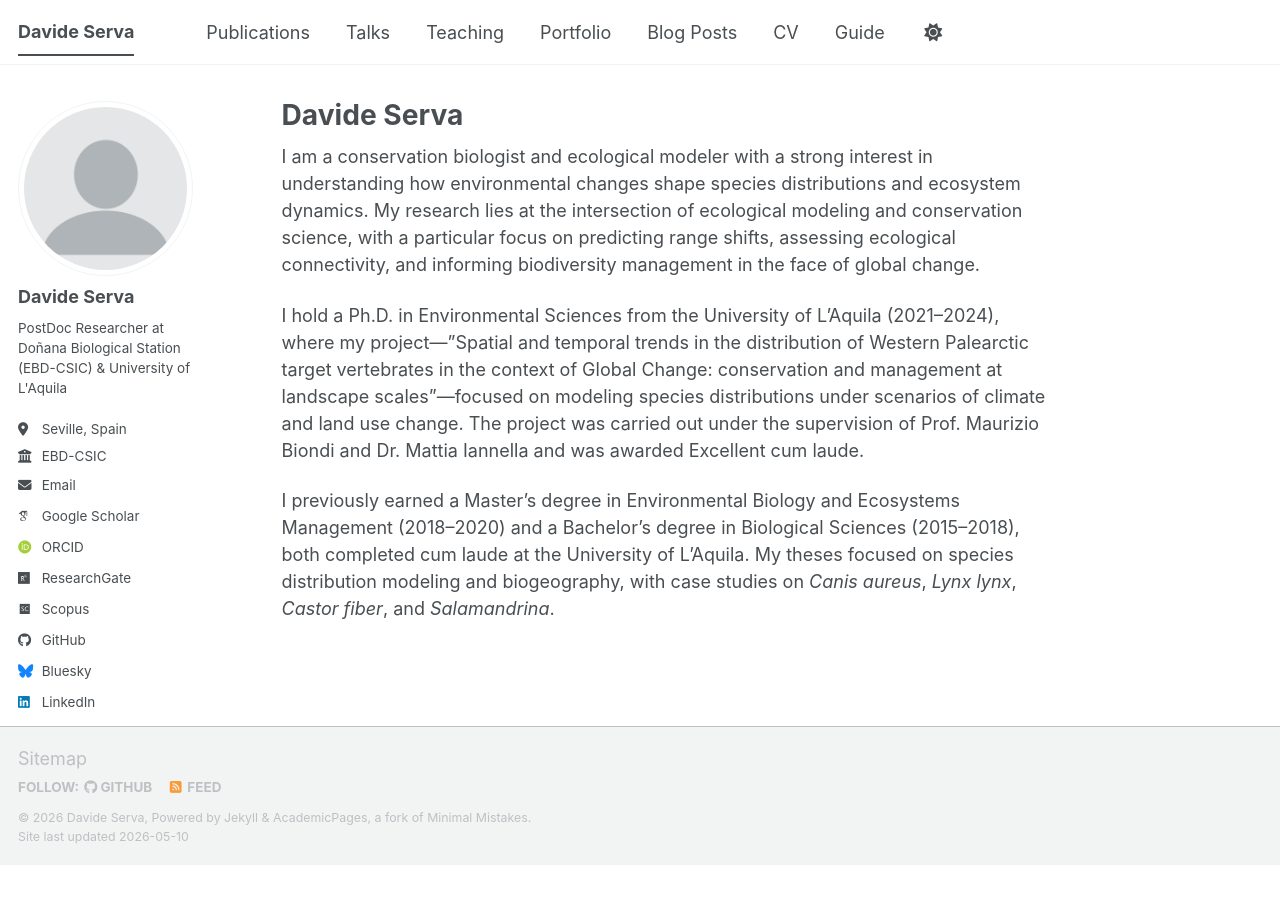
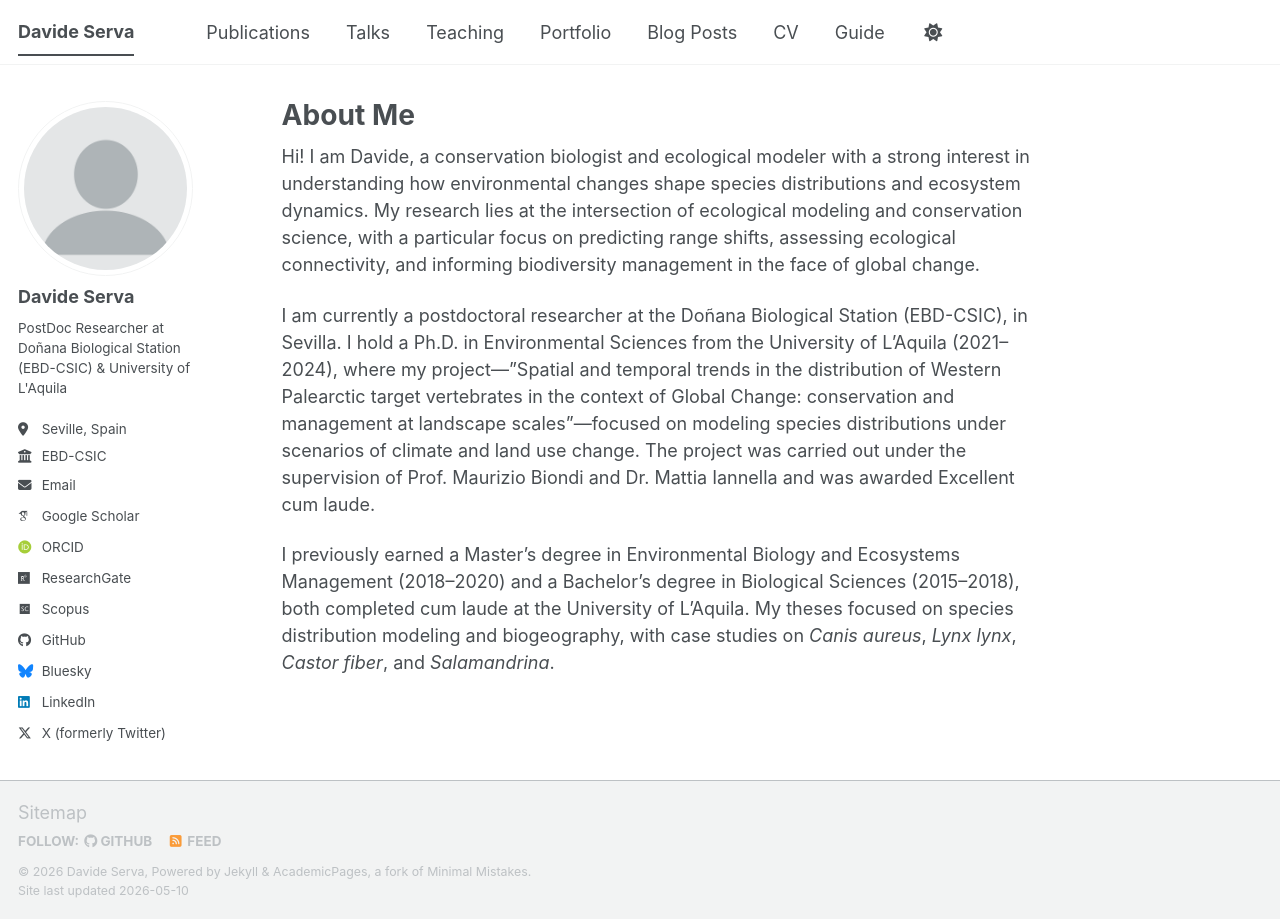
Before and after one commit to Daviser95/daviser95.github.io, a Jekyll site: the page built from _pages/about.md, in a window 1280 px wide. Built offline with Jekyll 4.4.1, drawn with Linux system fonts in a browser that asks for light colours; some web fonts are replaced; a script bundle is joined from its source files by our own code; library files that are not in the unit come from our copies.

Commit message:
Update about.md

```diff
--- a/_pages/about.md
+++ b/_pages/about.md
@@ -1,14 +1,14 @@
 ---
 permalink: /
-title: "Davide Serva"
+title: "About Me"
 author_profile: true
 redirect_from:
   - /about/
   - /about.html
 ---
 
-I am a conservation biologist and ecological modeler with a strong interest in understanding how environmental changes shape species distributions and ecosystem dynamics. My research lies at the intersection of ecological modeling and conservation science, with a particular focus on predicting range shifts, assessing ecological connectivity, and informing biodiversity management in the face of global change.
+Hi! I am Davide, a conservation biologist and ecological modeler with a strong interest in understanding how environmental changes shape species distributions and ecosystem dynamics. My research lies at the intersection of ecological modeling and conservation science, with a particular focus on predicting range shifts, assessing ecological connectivity, and informing biodiversity management in the face of global change.
 
-I hold a Ph.D. in Environmental Sciences from the University of L'Aquila (2021–2024), where my project—"Spatial and temporal trends in the distribution of Western Palearctic target vertebrates in the context of Global Change: conservation and management at landscape scales"—focused on modeling species distributions under scenarios of climate and land use change. The project was carried out under the supervision of Prof. Maurizio Biondi and Dr. Mattia Iannella and was awarded Excellent cum laude.
+I am currently a postdoctoral researcher at the Doñana Biological Station (EBD-CSIC), in Sevilla. I hold a Ph.D. in Environmental Sciences from the University of L'Aquila (2021–2024), where my project—"Spatial and temporal trends in the distribution of Western Palearctic target vertebrates in the context of Global Change: conservation and management at landscape scales"—focused on modeling species distributions under scenarios of climate and land use change. The project was carried out under the supervision of Prof. Maurizio Biondi and Dr. Mattia Iannella and was awarded Excellent cum laude.
 
 I previously earned a Master's degree in Environmental Biology and Ecosystems Management (2018–2020) and a Bachelor's degree in Biological Sciences (2015–2018), both completed cum laude at the University of L'Aquila. My theses focused on species distribution modeling and biogeography, with case studies on *Canis aureus*, *Lynx lynx*, *Castor fiber*, and *Salamandrina*.
```
